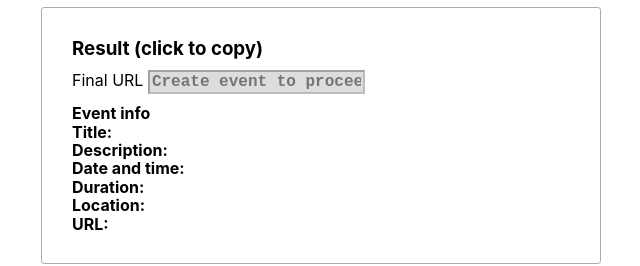
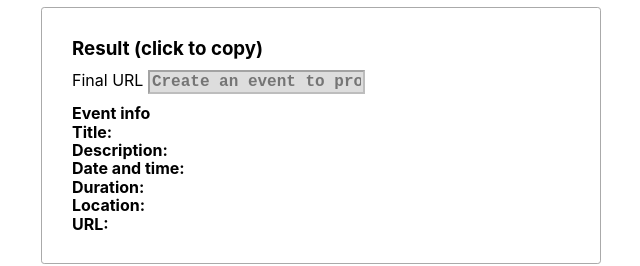
Before and after one commit to biggujo/calendar-events-generator, a website built with Vite: page src/index.html in a window 1280 px wide. Shown: the part 598-864 px from the top of the page, 319-959 px from the left. Built offline with nearby package versions, Linux system fonts and the light colour scheme.

Commit message:
Fix typo in index.html

```diff
--- a/src/index.html
+++ b/src/index.html
@@ -67,7 +67,7 @@
                 <label>
                   Final URL
                   <input class='result-input' type='text' name='result' readonly
-                         disabled placeholder='Create event to proceed'>
+                         disabled placeholder='Create an event to proceed'>
                 </label>
                 <div id='result-data'>
                   <h4>Event info</h4>
```
